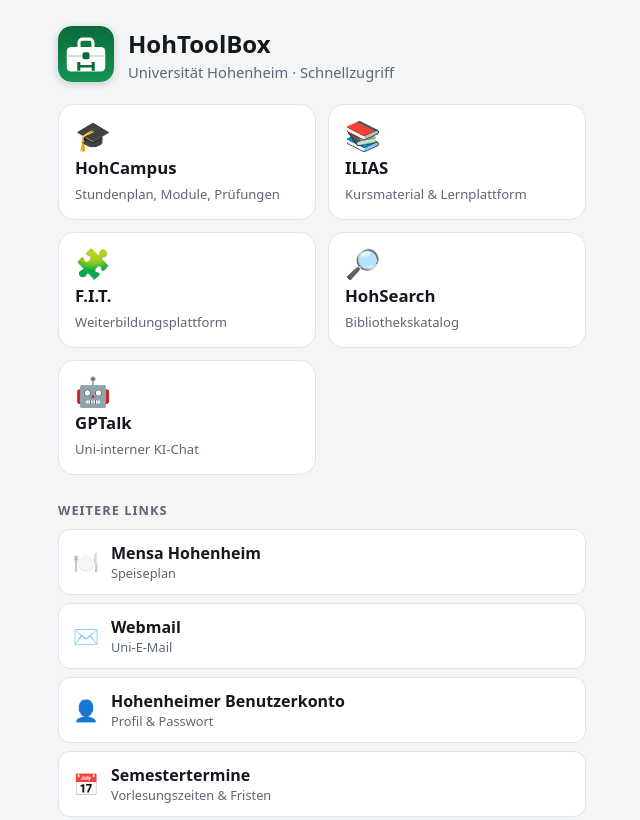
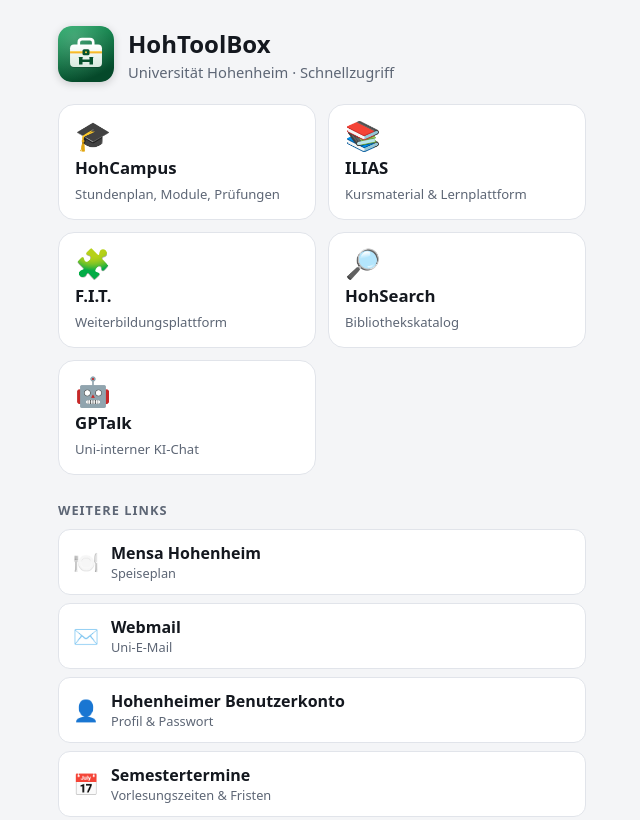
Before and after one commit to Ibriss/HohToolBox, a plain HTML site: page index.html in a window 1280 px wide. Shown: the top 820 px of the page, without its empty margins (318-958 px from the left). Drawn offline with Linux system fonts and the light colour scheme.

Commit message:
Add files via upload

```diff
--- a/index.html
+++ b/index.html
@@ -38,7 +38,23 @@
 </head>
 <body>
 <main>
-<header class="hd"><svg class="logo" viewBox="0 0 64 64" aria-hidden="true"><defs><linearGradient id="g" x1="0" y1="0" x2="0" y2="1"><stop offset="0" stop-color="#0b6b3a"/><stop offset="1" stop-color="#129452"/></linearGradient></defs><rect width="64" height="64" rx="14" fill="url(#g)"/><path d="M24 24v-5a4 4 0 0 1 4-4h8a4 4 0 0 1 4 4v5" fill="none" stroke="#fff" stroke-width="3.5" stroke-linecap="round"/><rect x="10" y="24" width="44" height="28" rx="5" fill="#fff"/><rect x="10" y="33" width="44" height="2.5" fill="#cde6d8"/><rect x="28" y="30" width="8" height="8" rx="2" fill="#0b6b3a"/><path fill="#0b6b3a" d="M22 41h3.5v10H22zM38.5 41H42v10h-3.5zM22 44.5h20v3H22z"/></svg><div><h1>HohToolBox</h1>
+<header class="hd"><svg class="logo" viewBox="0 0 512 512" aria-hidden="true">
+<defs>
+<linearGradient id="lbg" x1="0" y1="0" x2="0.4" y2="1"><stop offset="0" stop-color="#14a35c"/><stop offset="1" stop-color="#05492a"/></linearGradient>
+<radialGradient id="lglow" cx="0.3" cy="0.2" r="0.8"><stop offset="0" stop-color="#fff" stop-opacity=".22"/><stop offset="1" stop-color="#fff" stop-opacity="0"/></radialGradient>
+<linearGradient id="lbody" x1="0" y1="0" x2="0" y2="1"><stop offset="0" stop-color="#ffffff"/><stop offset="1" stop-color="#d9eadf"/></linearGradient>
+<linearGradient id="lgold" x1="0" y1="0" x2="0" y2="1"><stop offset="0" stop-color="#ffd24d"/><stop offset="1" stop-color="#f0a916"/></linearGradient>
+</defs>
+<rect width="512" height="512" rx="112" fill="url(#lbg)"/>
+<rect width="512" height="512" rx="112" fill="url(#lglow)"/>
+<path d="M190 180V150Q190 120 220 120H292Q322 120 322 150V180" fill="none" stroke="#fff" stroke-width="24" stroke-linecap="round"/>
+<rect x="110" y="168" width="292" height="206" rx="36" fill="#000" opacity=".22" transform="translate(0 8)"/>
+<rect x="110" y="168" width="292" height="206" rx="36" fill="url(#lbody)"/>
+<rect x="110" y="230" width="292" height="20" fill="url(#lgold)"/>
+<rect x="224" y="212" width="64" height="56" rx="14" fill="#07522d"/>
+<circle cx="256" cy="240" r="9" fill="#ffd24d"/>
+<g fill="#07522d"><rect x="192" y="284" width="32" height="68" rx="2"/><rect x="288" y="284" width="32" height="68" rx="2"/><rect x="192" y="306" width="128" height="24" rx="2"/></g>
+</svg><div><h1>HohToolBox</h1>
 <p class="sub">Universität Hohenheim · Schnellzugriff</p></div></header>
 <div class="grid" id="core"></div>
 <h2>Weitere Links</h2>
--- a/sw.js
+++ b/sw.js
@@ -1,4 +1,4 @@
-const CACHE = "hohtoolbox-v2";
+const CACHE = "hohtoolbox-v3";
 const FILES = ["./", "./index.html", "./manifest.webmanifest", "./icon-192.png", "./icon-512.png"];
 self.addEventListener("install", e => {
   e.waitUntil(caches.open(CACHE).then(c => c.addAll(FILES)));
```
Also changed, not shown: icon-192.png, icon-512.png.
